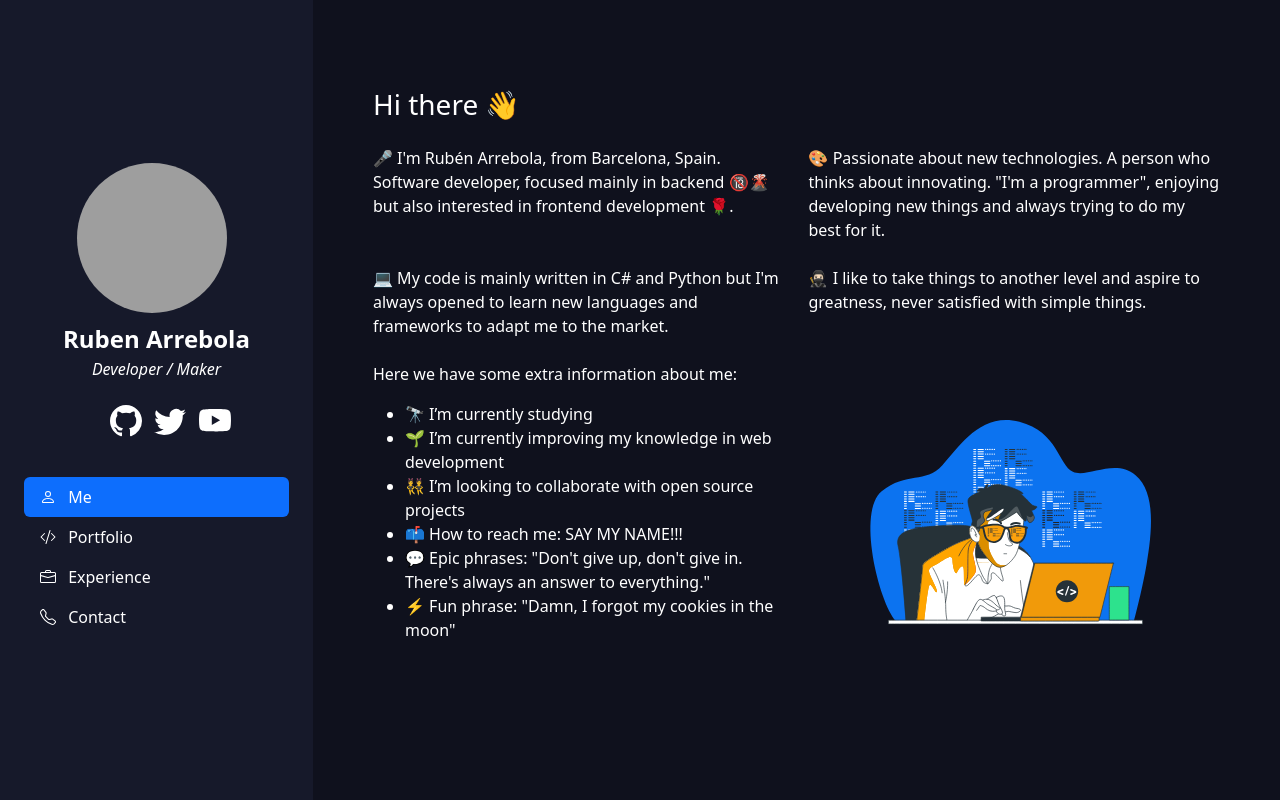
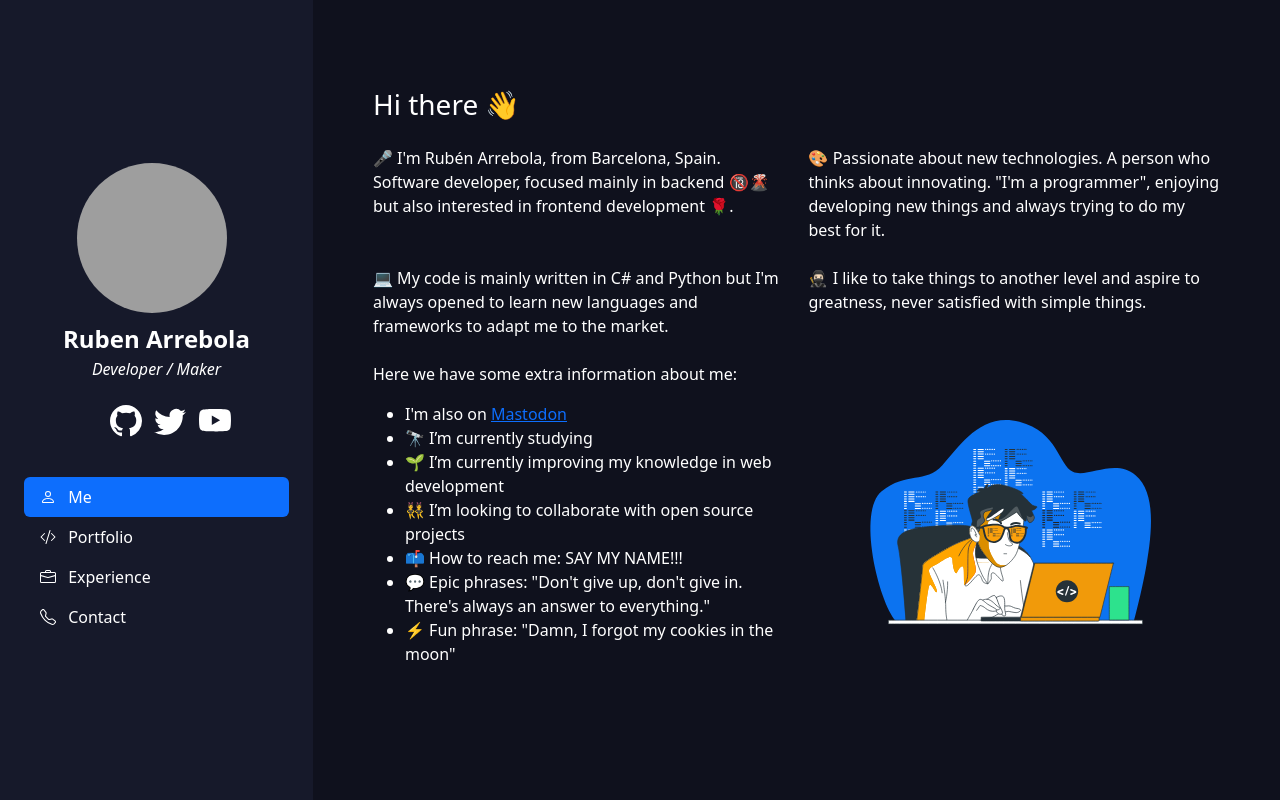
Before and after one commit to ruben69695/personalweb, a Django app: page / in a window 1280 px wide. Run offline with Django 3.2, Linux system fonts and the light colour scheme; some libraries are stand-ins or nearby versions; grey boxes are pictures that could not be loaded.

Commit message:
Added mastodon profile in home as extra info

```diff
--- a/core/templates/core/home.html
+++ b/core/templates/core/home.html
@@ -37,6 +37,7 @@
             <div class="col-md">
                 <p>Here we have some extra information about me:</p>
                 <ul>
+                    <li>I'm also on <a rel="me" href="https://mastodon.social/@skritlax">Mastodon</a></li>
                     <li>🔭 I’m currently studying</li>
                     <li>🌱 I’m currently improving my knowledge in web development</li>
                     <li>👯 I’m looking to collaborate with open source projects</li>
```
